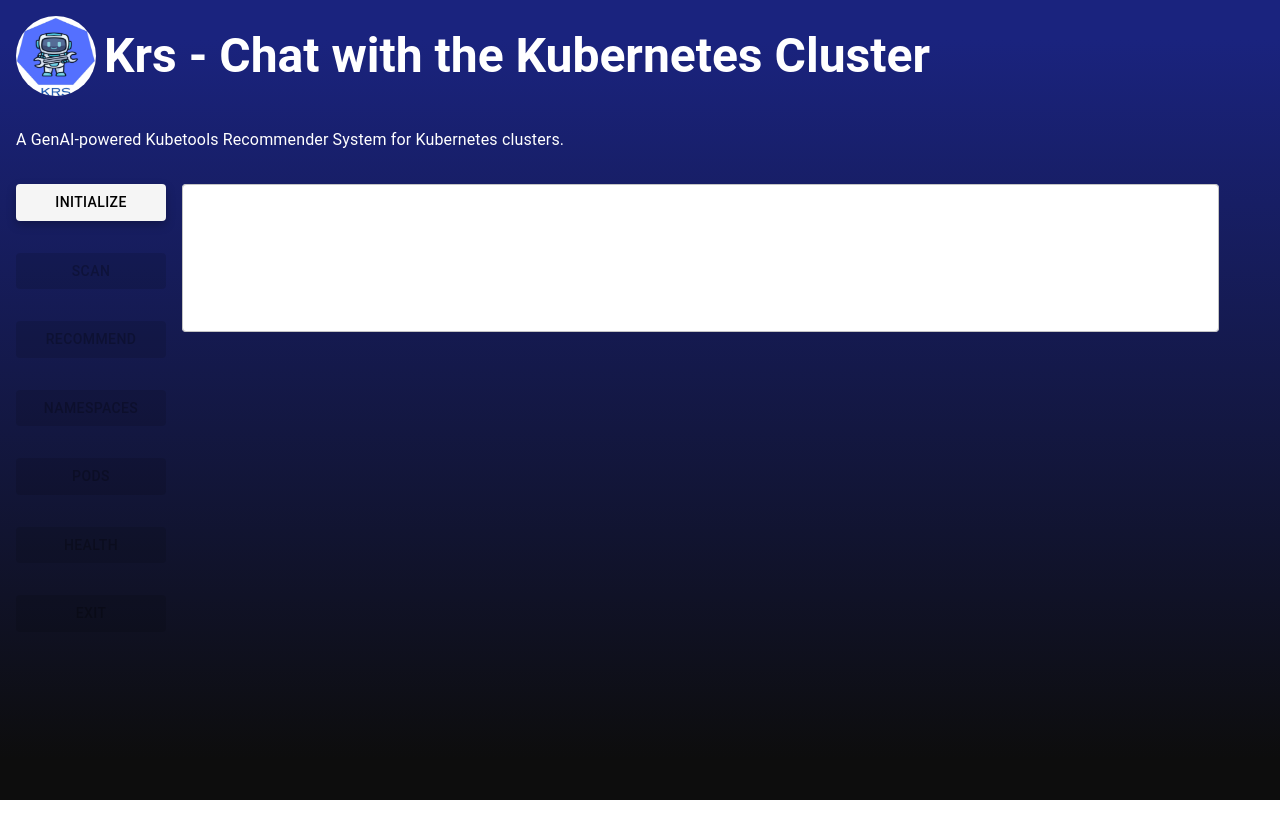
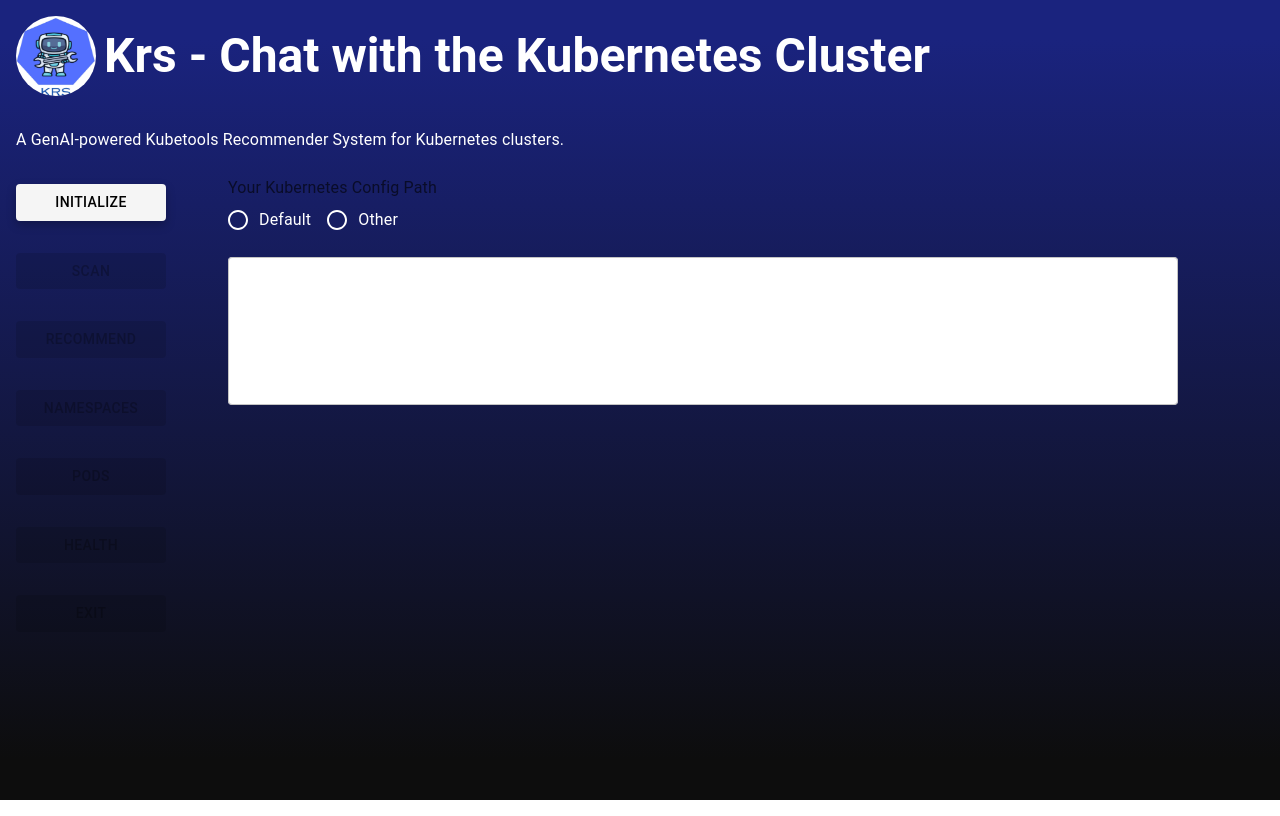
Before and after one commit to kubetoolsca/krs-docker-extension, a React (Create React App) app in the folder client/: page / in a window 1280 px wide. Built offline with nearby package versions, Linux system fonts and the light colour scheme; what @docker/docker-mui-theme, @docker/extension-api-client would draw is missing.

Commit message:
design kube configuration

```diff
--- a/client/src/App.tsx
+++ b/client/src/App.tsx
@@ -1,6 +1,7 @@
-import React, { useEffect, useState } from 'react';
+import React, { useState } from 'react';
 import Button from '@mui/material/Button';
 import logo from './assets/IMG_5496.jpg';
+import './assets/App.css';
 import {
   Stack,
   Box,
@@ -9,6 +10,11 @@
   LinearProgress,
   Typography,
   useTheme,
+  Radio,
+  RadioGroup,
+  FormControlLabel,
+  FormControl,
+  FormLabel,
 } from '@mui/material';
 import { createDockerDesktopClient } from '@docker/extension-api-client';
 import {
@@ -32,6 +38,8 @@
   const [response, setResponse] = useState<string | undefined>();
   const [isInitialized, setIsInitialized] = useState<boolean>(false);
   const [showTerminal, setShowTerminal] = useState<boolean>(false);
+  const [kubeConfig, setKubeConfig] = useState<string>('~/.kube/config');
+  const [kubeOption, setKubeOption] = useState<string>('');
   const ddClient = useDockerDesktopClient();
   const theme = useTheme();
   interface KRSButtonProps {
@@ -65,6 +73,19 @@
     );
   };
 
+  // Handle the change of kubernetes configuration file
+  const handledRadioChange = (e: React.ChangeEvent<HTMLInputElement>) => {
+    setKubeOption(e.target.value);
+    if (e.target.value) {
+      setKubeConfig('~/.kube/config');
+    }
+  };
+
+  // Handle selection of kube configuration (default - other)
+  const handledOtherConfigChange = (e: React.ChangeEvent<HTMLInputElement>) => {
+    setKubeConfig(e.target.value);
+  };
+
   return (
     <>
       {isLoading && (
@@ -84,8 +105,7 @@
           <Grid item>
             <LinearProgress />
             <Typography mt={2} color="common.white">
-              Waiting for Krs-Extension to be ready. It may take some seconds if
-              it's the first time.
+              Waiting for Krs-Extension to process. It may take some seconds
             </Typography>
           </Grid>
         </Grid>
@@ -104,16 +124,7 @@
           }}
         >
           <Box sx={{ display: 'flex', alignItems: 'center', mb: 2 }}>
-            <img
-              src={logo}
-              alt="krs-logo"
-              style={{
-                width: '80px', // Adjust the size of the logo as needed
-                height: '80px',
-                marginRight: '8px', // Space between the logo and text
-                borderRadius: '50%',
-              }}
-            />
+            <img src={logo} alt="krs-logo" className="krs-logo" />
             <Typography
               variant="h3"
               color="common.white"
@@ -127,8 +138,8 @@
             clusters.
           </Typography>
 
-          <Grid container spacing={2} sx={{ flexGrow: 1 }}>
-            <Grid item>
+          <Grid container spacing={3}>
+            <Grid item xs={12} lg={2}>
               <Stack
                 alignItems="start"
                 spacing={2}
@@ -147,7 +158,7 @@
                   onClick={async () => {
                     try {
                       setIsLoading(true);
-                      const result = await initKRS(ddClient);
+                      const result = await initKRS(ddClient, kubeConfig);
                       setResponse(
                         typeof result === 'string'
                           ? result
@@ -241,10 +252,12 @@
                   label="Exit"
                   onClick={async () => {
                     try {
+                      setIsLoading(true);
                       await krsExit(ddClient);
                       setResponse('Krs services closed safely.');
                       setIsInitialized(false);
                       setShowTerminal(false);
+                      setIsLoading(false);
                     } catch (error: any) {
                       setResponse(error.message || 'An error occurred');
                     }
@@ -256,20 +269,66 @@
 
             {/* Conditionally render TextField or Terminal */}
             {!showTerminal ? (
+              <>
+                <Grid item xs={12} lg={10} sx={{ width: '100%', mt: 3 }}>
+                  <Grid container>
                     <Grid item xs={12} lg={10}>
+                      <FormControl>
+                        <FormLabel id="demo-row-radio-buttons-group-label">
+                          Your Kubernetes Config Path
+                        </FormLabel>
+                        <RadioGroup
+                          row
+                          aria-labelledby="demo-row-radio-buttons-group-label"
+                          name="row-radio-buttons-group"
+                          onChange={handledRadioChange}
+                        >
+                          <FormControlLabel
+                            value="default"
+                            control={<Radio sx={{ color: 'white' }} />} // Set radio color to white
+                            label={
+                              <span className="radio-text-color">Default</span> // Label text in white
+                            }
+                          />
+                          <FormControlLabel
+                            value="other"
+                            control={<Radio sx={{ color: 'white' }} />} // Set radio color to white
+                            label={
+                              <span className="radio-text-color">Other</span> // Label text in white
+                            }
+                          />
+                          {kubeOption === 'other' && (
+                            <TextField
+                              value={kubeConfig}
+                              onChange={handledOtherConfigChange}
+                              placeholder="Enter config path"
+                              sx={{ ml: 2, color: 'black' }} // Add margin-left and set text color to black
+                              InputProps={{
+                                style: { color: 'black' }, // Set input text color to black
+                              }}
+                            />
+                          )}
+                        </RadioGroup>
+                      </FormControl>
+                    </Grid>
+                    <Grid item xs={12} lg={11}>
                       <TextField
                         sx={{
                           flexGrow: 1,
                           width: '100%',
                           height: '100%',
-                    mt: 4,
+                          mt: 2,
                           '& .MuiOutlinedInput-root': {
                             fontFamily: 'monospace',
                             // Conditional background and text colors based on the theme mode
                             backgroundColor:
-                        theme.palette.mode === 'light' ? '#ffffff' : '#000000', // White for light mode, black for dark
+                              theme.palette.mode === 'light'
+                                ? '#ffffff'
+                                : '#000000', // White for light mode, black for dark
                             color:
-                        theme.palette.mode === 'light' ? '#000000' : '#ffffff', // Black text for light mode, white text for dark
+                              theme.palette.mode === 'light'
+                                ? '#000000'
+                                : '#ffffff', // Black text for light mode, white text for dark
                           },
                         }}
                         InputProps={{
@@ -285,12 +344,21 @@
                         }
                       />
                     </Grid>
+                  </Grid>
+                </Grid>
+              </>
             ) : (
-              <Box display="flex" flex={1} width="100%" sx={{ mt: 6, ml: 3 }}>
+              <Box
+                display="flex"
+                flex={1}
+                width="100%"
+                sx={{ mt: 6, ml: 3, minHeight: '100vh' }}
+              >
                 <iframe
                   src="http://localhost:57681/"
                   width="100%"
                   height="100%"
+                  title="Interactive Terminal for KRS health"
                 />
               </Box>
             )}
```
Also changed, not shown: client/src/assets/krs-logo.png (deleted). Lines whose indentation alone changed are shown as unchanged.
